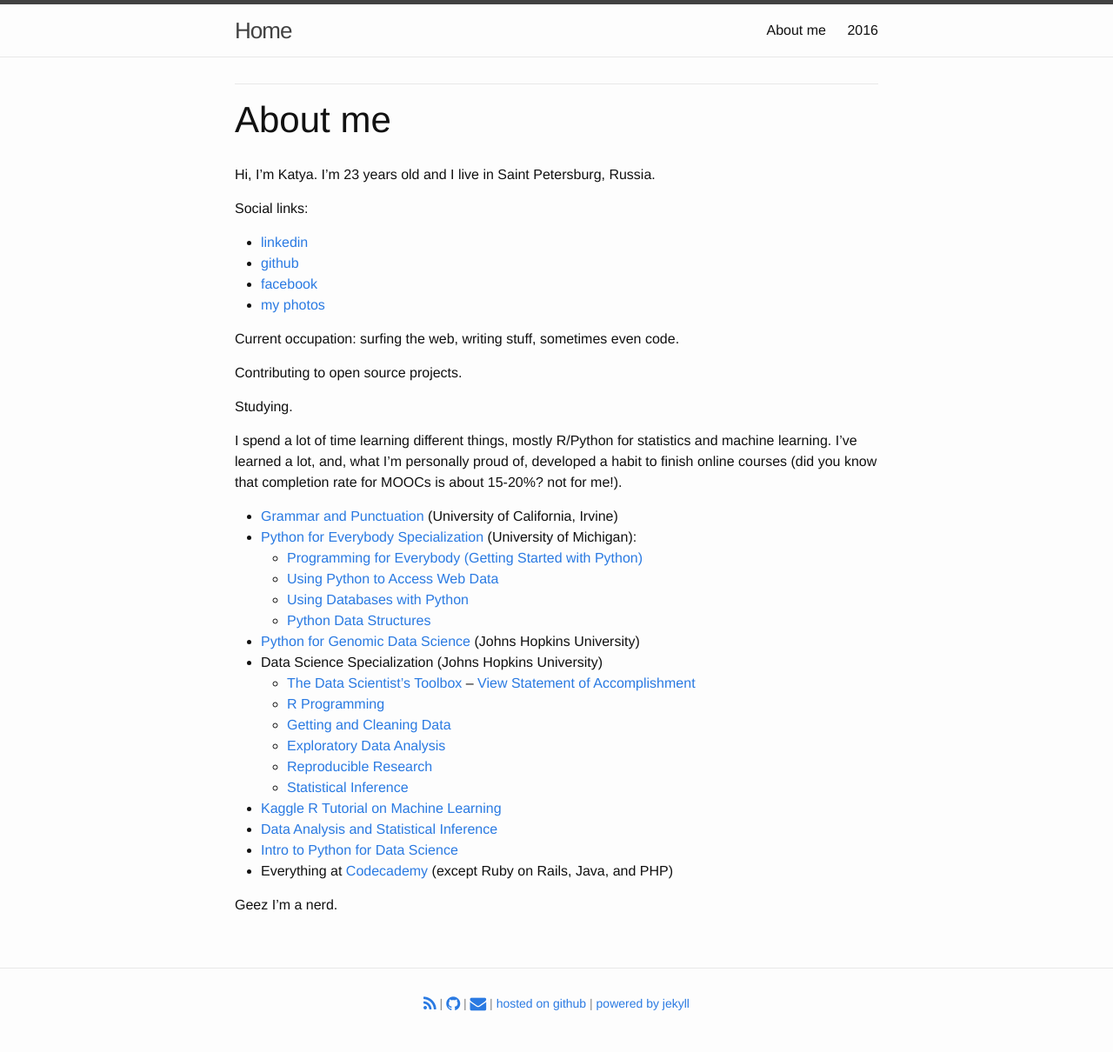
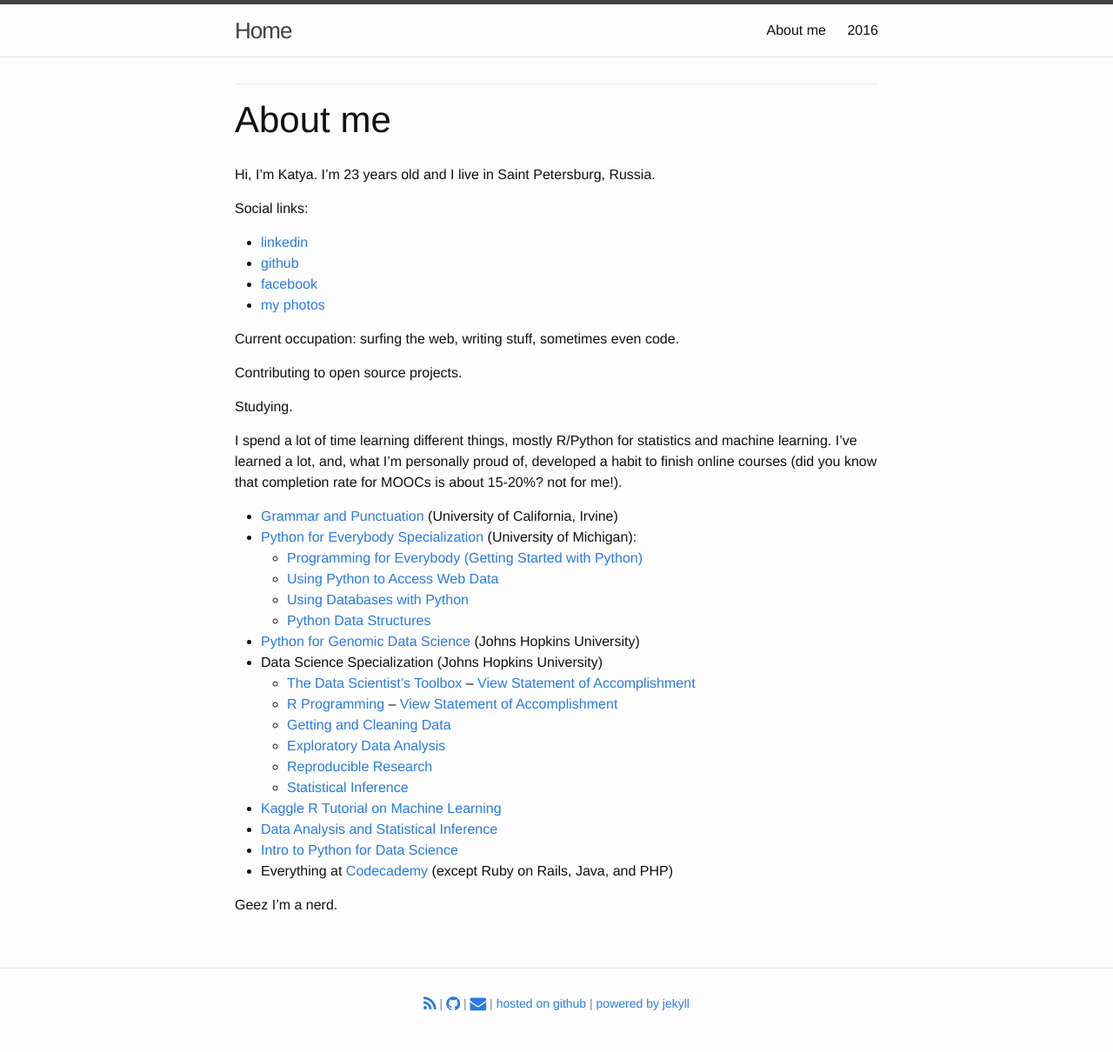
Before and after one commit to demidovakatya/demidovakatya.github.io, a Jekyll site: the page built from about.md, in a window 1280 px wide. Shown: the whole page at 87% size. Built offline with Jekyll 4.4.1, drawn with Linux system fonts in a browser that asks for light colours; nearby versions of some CDN libraries.

Commit message:
Update About

```diff
--- a/about.md
+++ b/about.md
@@ -30,7 +30,7 @@
 * <a href="https://www.coursera.com/course/genpython" target="_blank">Python for Genomic Data Science</a> (Johns Hopkins University)
 * Data Science Specialization (Johns Hopkins University)
     * <a href="https://www.coursera.com/course/datascitoolbox" target="_blank">The Data Scientist’s Toolbox</a> – <a href="https://www.coursera.org/account/accomplishments/records/8V5CAMQU2S2G" target="_blank">View Statement of Accomplishment</a>
-    * <a href="https://www.coursera.com/course/rprog" target="_blank">R Programming</a>
+    * <a href="https://www.coursera.com/course/rprog" target="_blank">R Programming</a> – <a href="https://www.coursera.org/account/accomplishments/records/3PE2MRX6F36X" target="_blank">View Statement of Accomplishment</a>
     * <a href="https://www.coursera.com/course/getdata" target="_blank">Getting and Cleaning Data</a>
     * <a href="https://www.coursera.com/course/exdata" target="_blank">Exploratory Data Analysis</a>
     * <a href="https://www.coursera.com/course/repdata" target="_blank">Reproducible Research</a>
```
